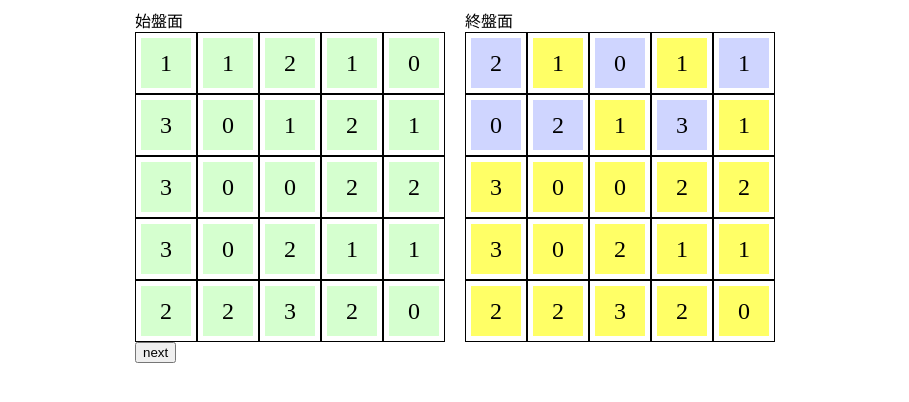
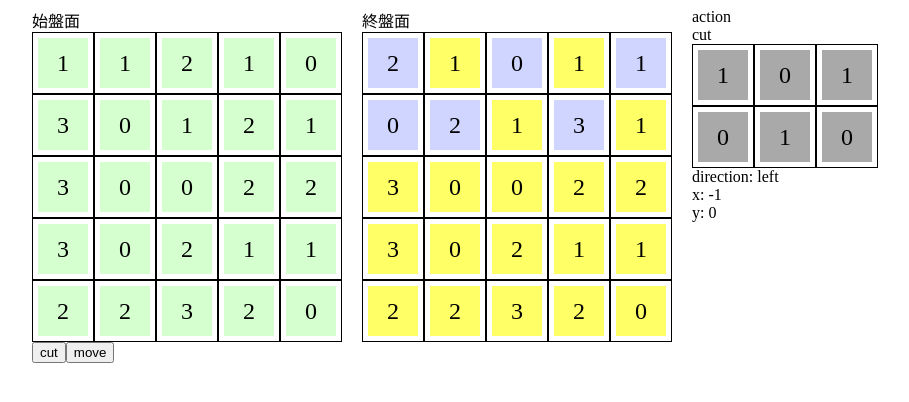
Before and after one commit to NITIC-SRI/procon2024-algo, a React (Vite) app in the folder rs-visualizer/: page / in a window 1280 px wide. Shown: the top 402 px of the page, without its empty margins (185-1094 px from the left). Built offline with nearby package versions, Linux system fonts and the light colour scheme.

Commit message:
カットと移動のボタンを分けた

```diff
--- a/rs-visualizer/src/App.css
+++ b/rs-visualizer/src/App.css
@@ -68,3 +68,14 @@
 .blue {
   background-color: rgba(146, 161, 255, 0.445);
 }
+
+.type {
+  width: 50px;
+  height: 50px;
+  display: flex;
+  justify-content: center;
+  align-items: center;
+  background-color: darkgray;
+  font-size: 24px;
+  transition: transform 0.5s ease, opacity 0.5s ease;
+}
--- a/rs-visualizer/src/App.tsx
+++ b/rs-visualizer/src/App.tsx
@@ -29,6 +29,7 @@ const Board = ({ start, end, actions }: BoardProps) => {
   const [endboard, _] = useState(end);
   const [liftedPieces, setLiftedPieces] = useState<Piece[]>([]);
   const [cnt, setCnt] = useState(0);
+  const [action_now, setAction_now] = useState(actions[0]);
 
   const applyCut = () => {
     const action = actions[cnt];
@@ -58,7 +59,11 @@ const Board = ({ start, end, actions }: BoardProps) => {
     }
 
     setLiftedPieces(lifted);
-    setTimeout(() => {
+    setAction_now(actions[cnt]);
+  };
+
+  const applyMove = () => {
+    const action = actions[cnt];
       let newBoard;
 
       switch (action.direction) {
@@ -81,7 +86,7 @@ const Board = ({ start, end, actions }: BoardProps) => {
       setBoard(newBoard);
 
       setTimeout(() => {
-        lifted.forEach((piece, _) => {
+        liftedPieces.forEach((piece, _) => {
           if (action.direction === "right") {
             const targetRow = newBoard[piece.y];
             let insertIndex = targetRow.length - 1;
@@ -123,10 +128,9 @@ const Board = ({ start, end, actions }: BoardProps) => {
         setBoard(newBoard);
         setLiftedPieces([]);
       }, 1000);
-    }, 1000);
 
     setCnt(cnt + 1);
-  };
+  }
 
   const leftAlign = (board: Board) => {
     return board.map((row) => {
@@ -192,7 +196,8 @@ const Board = ({ start, end, actions }: BoardProps) => {
             ))}
           </div>
         ))}
-        <button onClick={() => applyCut()}>next</button>
+        <button onClick={() => applyCut()}>cut</button>
+        <button onClick={() => applyMove()}>move</button>
         {liftedPieces.map((piece, index) => (
           <div
             className="lifted-piece"
@@ -207,7 +212,7 @@ const Board = ({ start, end, actions }: BoardProps) => {
         ))}
       </div>
       <div className="board">
-      <span>終盤面</span>
+        <span>終盤面</span>
         {endboard.map((row, rowIndex) => (
           <div className="row" key={rowIndex}>
             {row.map((cell, cellIndex) => (
@@ -229,6 +234,32 @@ const Board = ({ start, end, actions }: BoardProps) => {
           </div>
         ))}
       </div>
+
+      <div className="action-info">
+        {action_now && (
+          <div>
+            <span>action</span>
+            <div>
+              <span>cut</span>
+              {action_now.cut.map((row, rowIndex) => (
+                <div className="row" key={rowIndex}>
+                  {row.map((cell, cellIndex) => (
+                    <div
+                      className={`cell ${cell === null ? "empty" : ""}`}
+                      key={cellIndex}
+                    >
+                      {cell !== null && <div className="type">{cell}</div>}
+                    </div>
+                  ))}
+                </div>
+              ))}
+            </div>
+            <div>direction: {action_now.direction}</div>
+            <div>x: {action_now.x}</div>
+            <div>y: {action_now.y}</div>
+          </div>
+        )}
+      </div>
     </div>
   );
 };
```
